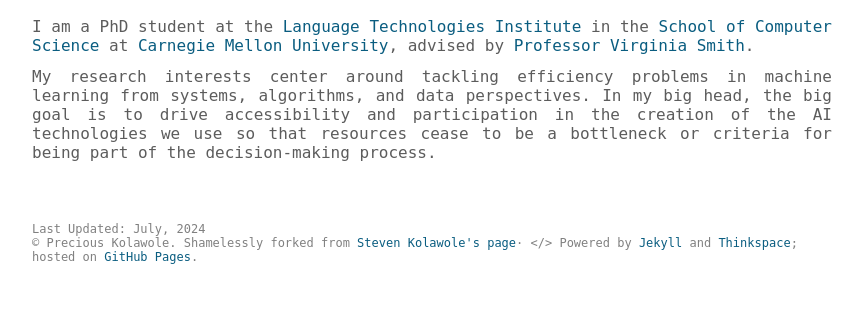
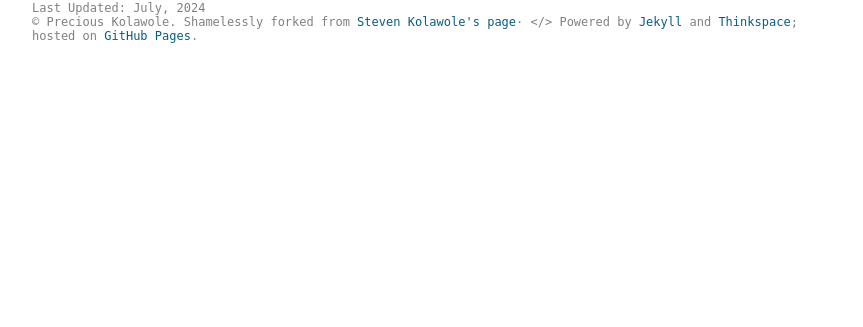
Before and after one commit to precillieo/precillieo.github.io, a plain HTML site: page index.html in a window 1280 px wide. Shown: the part 473-800 px from the top of the page, without its empty margins (208-1071 px from the left). Drawn offline with Linux system fonts and the light colour scheme; some icons are missing; a web font is replaced by a local one.

Commit message:
homepage building

```diff
--- a/index.html
+++ b/index.html
@@ -111,39 +111,6 @@
             </div>
           </div>
           <p>Hi, thank you for stopping by 👋! :)</p>
-          <h1 class="header-name">Research</h1>
-          <p style="text-align: justify">
-            I am a PhD student at the
-            <a href="https://www.lti.cs.cmu.edu/" target="_blank"
-              ><span style="color: rgb(10, 93, 128)"
-                >Language Technologies Institute</span
-              ></a
-            >
-            in the
-            <a href="https://www.cs.cmu.edu/" target="_blank"
-              ><span style="color: rgb(10, 93, 128)"
-                >School of Computer Science</span
-              ></a
-            >
-            at
-            <a href="https://www.cmu.edu/" target="_blank"
-              ><span style="color: rgb(10, 93, 128)"
-                >Carnegie Mellon University</span
-              ></a
-            >,
-            advised by
-            <a href="https://www.cs.cmu.edu/~smithv/" target="_blank"
-              ><span style="color: rgb(10, 93, 128)">Professor Virginia Smith</span></a
-            >.
-          </p>
-          <p style="text-align: justify">
-            My research interests center around tackling efficiency problems in machine learning
-            from systems, algorithms, and data perspectives. In my big head, the big goal is to drive
-            accessibility and participation in the creation of the AI technologies we use so that
-            resources cease to be a bottleneck or criteria for being part of the decision-making process.
-          </p>
-        </div>
-      </article>
 
 
     <footer class="site-footer">
```
